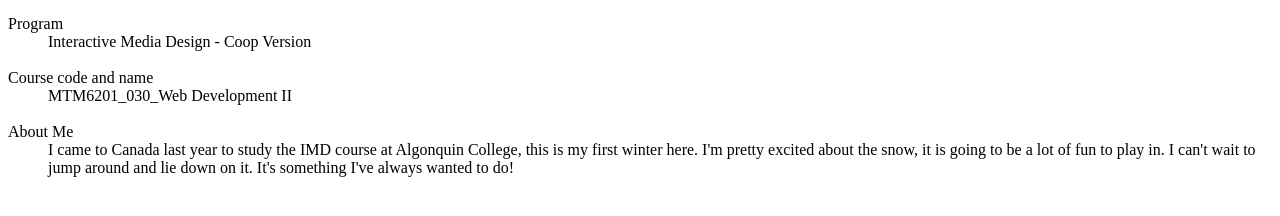
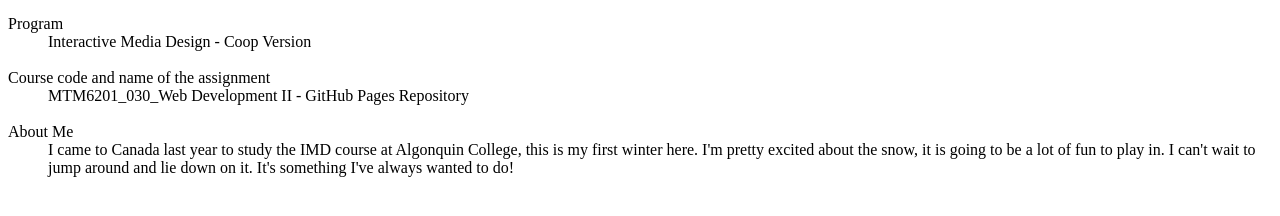
Before and after one commit to wong0372/mtm6201-week1, a plain HTML site: page index.html in a window 1280 px wide. Shown: the part 200-416 px from the top of the page. Drawn offline with Linux system fonts and the light colour scheme.

Commit message:
added changes in conetnt

```diff
--- a/index.html
+++ b/index.html
@@ -26,8 +26,8 @@
         <dt>Program</dt>
         <dd>Interactive Media Design - Coop Version</dd>
         <br />
-        <dt>Course code and name</dt>
-        <dd>MTM6201_030_Web Development II</dd>
+        <dt>Course code and name of the assignment</dt>
+        <dd>MTM6201_030_Web Development II - GitHub Pages Repository</dd>
         <br />
         <dt>About Me</dt>
         <dd>
```
